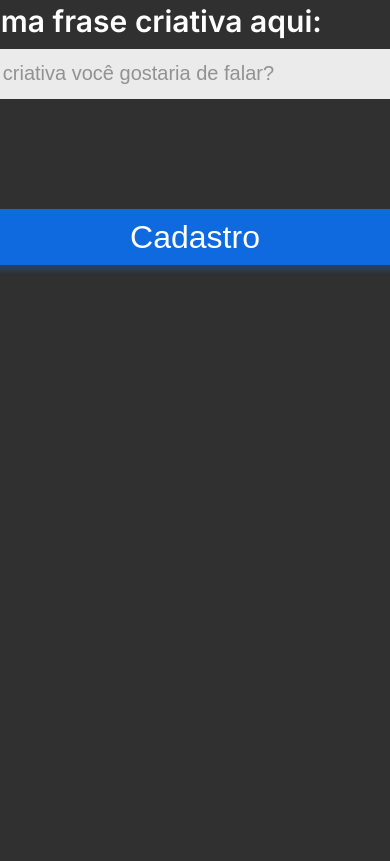
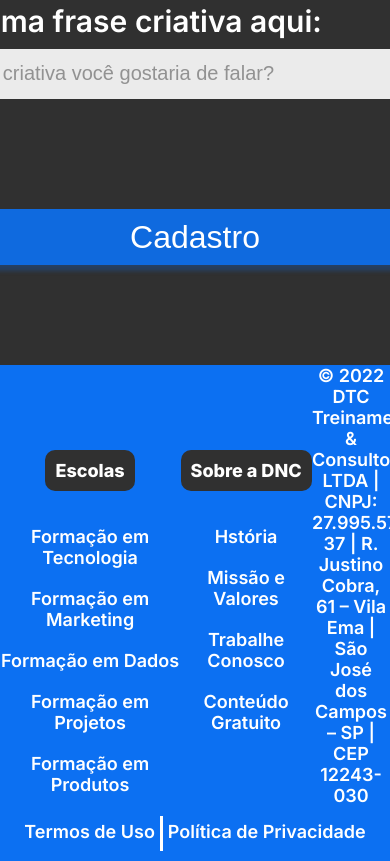
Before and after one commit to allanarrud/bootcamp-dnc, a plain HTML site: page index.html in a window 390 px wide. Shown: the part 1781-2642 px from the top of the page. Before the commit the page ends 2146 px from the top, so only its background shows below. Drawn offline with Linux system fonts and the light colour scheme.

```diff
--- a/index.html
+++ b/index.html
@@ -75,6 +75,56 @@
             <input type="submit" value="Cadastro">
         </form>
     </section>
+
+    <footer>
+        <div class="linha1">
+            <nav>
+                <h5>Escolas</h5>
+                <ul>
+                    <li>
+                        <a href="">Formação em Tecnologia</a>
+                    </li>
+                    <li>
+                        <a href="">Formação em Marketing</a>
+                    </li>
+                    <li>
+                        <a href="">Formação em Dados</a>
+                    </li>
+                    <li>
+                        <a href="">Formação em Projetos</a>
+                    </li>
+                    <li>
+                        <a href="">Formação em Produtos</a>
+                    </li>
+                </ul>
+            </nav>
+            <nav>
+                <h5>Sobre a DNC</h5>
+                <ul>
+                    <li>
+                        <a href="">Hstória</a>
+                    </li>
+                    <li>
+                        <a href="">Missão e Valores</a>
+                    </li>
+                    <li>
+                        <a href="">Trabalhe Conosco</a>
+                    </li>
+                    <li>
+                        <a href="">Conteúdo Gratuito</a>
+                    </li>
+                </ul>
+            </nav>
+
+            <div class="endereço">
+                © 2022 DTC Treinamentos & Consultoria LTDA | CNPJ: 27.995.577/0001-37 | R. Justino Cobra, 61 – Vila Ema | São José dos Campos – SP | CEP 12243-030
+            </div>
+        </div>
+        <div class="linha2">
+            <a href="">Termos de Uso</a>
+            <a href="">Política de Privacidade</a>
+        </div>
+    </footer>
 </body>
 
 </html>
--- a/style.css
+++ b/style.css
@@ -162,3 +162,143 @@
     box-shadow: 0px 6px 4px rgba(12, 112, 242, 0.25);
     cursor: pointer;
  }
+
+ /*Footer*/
+
+ footer{
+   width: 100%;
+   background-color: var(--azul-dnc);
+ }
+
+ footer .linha1{
+   display: flex;
+   justify-content: space-around;
+   align-items: center;
+ }
+
+ footer ul{
+   list-style: none;  /*Serve pra tirar a bolinha da lista*/
+   margin: 0px;
+   padding: 0px;
+ }
+
+ footer nav{
+   display: flex;
+   flex-direction: column;
+   align-items: center;
+
+   height: 330px;
+ }
+
+ footer h5{
+   text-align: center;
+   color: white;
+   font-weight: 800;
+   font-size: 18px;
+   font-family: var(--fonte-padrao);
+
+   background-color: var(--preto-dnc);
+   border-radius: 10px;
+   padding: 10px 10px 10px 10px;
+   margin-bottom: 15px;
+ }
+
+ footer ul li{
+   text-align: center;
+   color: white;
+   font-weight: 600;
+   font-size: 18px;
+   font-family: var(--fonte-padrao);
+
+   margin: 20px 0px 20px 0px;
+ }
+
+ footer ul li a{
+   color: white;
+   text-decoration: none; /*pra tirar o underline*/
+ }
+
+footer ul li a:hover{
+   color: var(--cinza-hover); /*serve pra mudar a acor quando passar o mouse em cima*/
+
+}
+
+ footer .endereço{
+   font-weight: 600;
+   font-size: 18px;
+   font-family: var(--fonte-padrao);
+   color: white;
+   text-align: center;
+   width: 20%;
+ }
+
+footer .linha2{
+   height: 35px;
+   display: flex;
+   justify-content: center;
+   margin:0px;
+   padding: 10px;
+}
+
+ footer .linha2 a{
+   font-family: var(--fonte-padrao);
+   font-size: 18px;
+   font-weight: 600;
+   color: white;
+   text-decoration: none;
+   padding:5px ;
+ }
+
+ footer .linha2 a:first-child{  /*é o primeiro filho do a*/
+   border-right: 3px solid white;
+ }
+
+ footer .linha2 a:hover{
+   color: var(--cinza-hover);
+ }
+
+ @media only scrheieen and (max-width: 600px){
+   /*menu*/
+   #principal{
+      flex-direction: column;
+      height: auto;
+   }
+
+   #menu{
+      flex-direction: column;
+      width: 100%;
+      margin: 0px;
+   }
+
+   #menu a{
+      display: flex;
+      align-items: center;
+      height: 50px;
+   }
+
+   #principal button{
+      width: 100%;
+      margin: 0px;
+   }
+
+   /*seção*/
+
+   section h1{
+      font-size: 38px;
+   }
+
+   section h2{
+      font-size: 28px;
+      padding-right: 15px;
+      padding-left: 15px;
+   }
+
+   form{
+      width: 95%;
+      font-size: 20px;
+   }
+
+   .checkbox-itens label{
+      font-size: 17px;
+   }
+ }
```
